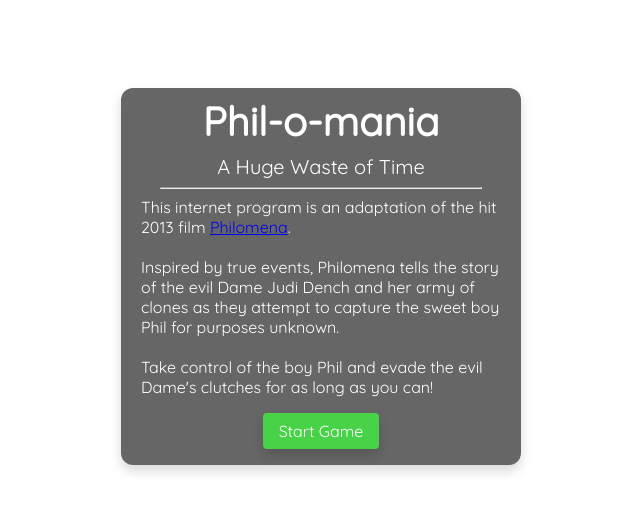
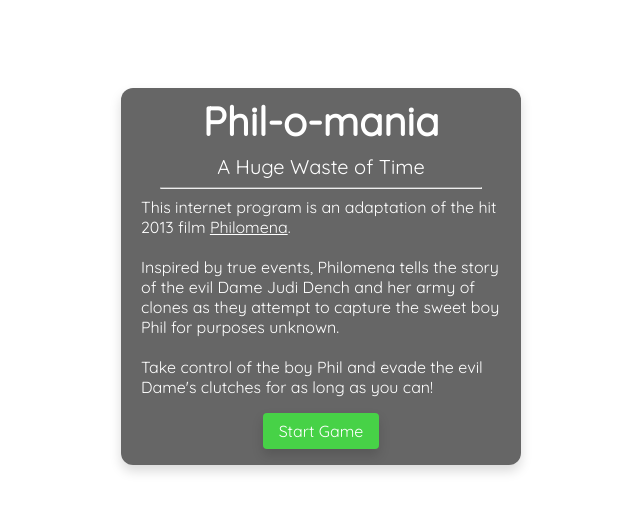
Before and after one commit to kershner/kershner_org, a Django app: template templates/philomania.html in a window 1280 px wide. Shown: the top 505 px of the page, without its empty margins (319-959 px from the left). Run offline with Django 3.2, Linux system fonts and the light colour scheme; the template is opened without the code that fills it, so the values that code supplies are empty; style sheets or scripts are compiled from the project's sources; parts of the project's set-up code (start-up, migrations or seed data) failed here and were passed over.

Commit message:
changing link color

```diff
--- a/static/sass/philomania.sass
+++ b/static/sass/philomania.sass
@@ -10,6 +10,9 @@ body
 
 $phil-green: #47d247
 $phil-green-darker: #2db92d
+
+a
+  color: #FFF
 
 .moving-sprite
   position: absolute
```
